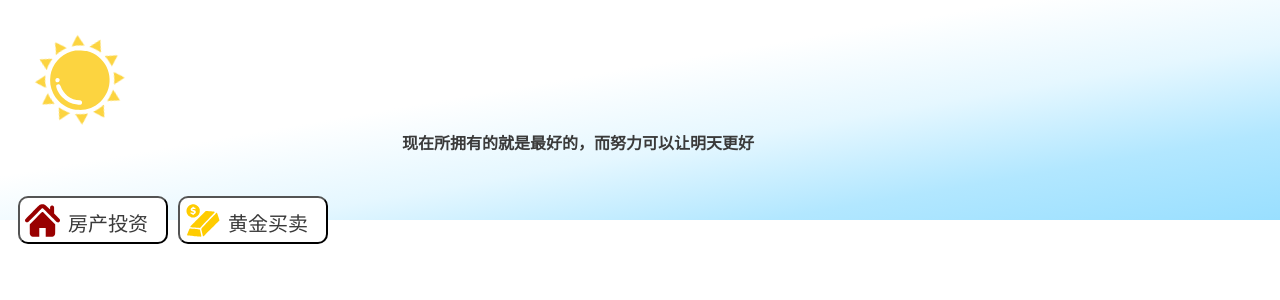
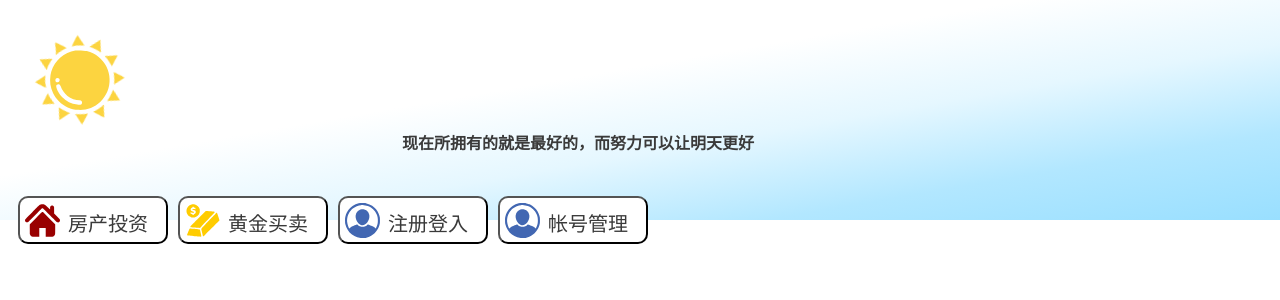
Before and after one commit to shanwu/web, a React (Create React App) app: page /#/ in a window 1280 px wide. Shown: the top 300 px of the page. Built offline with nearby package versions, Linux system fonts and the light colour scheme.

Commit message:
change: Add input form for 'Register page'

```diff
--- a/src/App.js
+++ b/src/App.js
@@ -97,7 +97,20 @@ export default class App extends React.Component {
           textColor='#3a3a3a'
           onClickListener={() => { this.nextPath('gold') }} />
 
-        {/* <RoundIconButton
+        { <RoundIconButton
+          icon={accountLogo}
+          marginLeft='10px'
+          marginTop='20px'
+          marginBottom='20px'
+          background='white'
+          text='注册登入'
+          height='48px'
+          width='150px'
+          roundRadius='10px'
+          textColor='#3a3a3a'
+          onClickListener={() => { this.nextPath('register') }} /> }
+
+        { <RoundIconButton
           icon={accountLogo}
           marginLeft='10px'
           marginTop='20px'
@@ -108,7 +121,7 @@ export default class App extends React.Component {
           width='150px'
           roundRadius='10px'
           textColor='#3a3a3a'
-          onClickListener={() => { this.nextPath('register') }} /> */}
+          onClickListener={() => { this.nextPath('register') }} /> }
       </div>
     );
   }
--- /dev/null
+++ b/src/component/RegisterForm.js
@@ -0,0 +1,71 @@
+import React from 'react';
+
+export default class RegisterForm extends React.Component {
+    constructor(props) {
+        super(props)
+        this.state = {
+            idValue: '',
+            passwrdValue: '',
+            rePasswrdValue: '',
+        };
+        this.handleIdChange = this.handleIdChange.bind(this);
+        this.handlePasswrdChange = this.handlePasswrdChange.bind(this);
+        this.handleRePasswrdChange = this.handleRePasswrdChange.bind(this);
+        this.handleSubmit = this.handleSubmit.bind(this);
+    }
+
+
+    handleIdChange(event) {
+        this.setState({idValue: event.target.value});
+    }
+
+    handleSubmit(event) {
+        var result = validFormValue(this.state.idValue, this.state.passwrdValue, this.state.rePasswrdValue);
+        if(!result) {
+            alert('Please check your input!')
+            return;
+        }
+        alert('id: ' + this.state.idValue + '\npasswrd: '+ this.state.passwrdValue+ '\nre-passwrd: '+ this.state.rePasswrdValue)
+        event.preventDefault();
+    }
+
+    handlePasswrdChange(event) {
+        this.setState({passwrdValue: event.target.value});
+    }
+
+    handleRePasswrdChange(event) {
+        this.setState({rePasswrdValue: event.target.value});
+    }
+
+
+
+    render() {
+        return (
+            <form onSubmit= {this.handleSubmit}>
+                <label >
+                    Id:
+                    <input type="text" value={this.state.idValue} onChange={this.handleIdChange} />
+                </label><br/>
+                <label>
+                    Password:
+                    <input type='password' value={this.state.passwrdValue} onChange={this.handlePasswrdChange} />
+                </label><br/>
+                <label>
+                    Re-Enter Password:
+                    <input type='password' value={this.state.rePasswrdValue} onChange={this.handleRePasswrdChange} />
+                </label><br/>
+                <input type='submit' value='发出'/>
+            </form>
+        );
+    }
+
+}
+
+
+function validFormValue(id, passwrd, rePassWrd) {
+    if(id === '' || passwrd === '' || rePassWrd === '') {
+        return false;
+    }
+
+    return passwrd === rePassWrd;
+}
--- a/src/page/RegisterPage.js
+++ b/src/page/RegisterPage.js
@@ -1,4 +1,5 @@
 import React from 'react';
+import RegisterForm from '../component/RegisterForm'
 
 export default class RegisterPage extends React.Component {
     constructor(props) {
@@ -6,6 +7,8 @@ export default class RegisterPage extends React.Component {
     }
 
     render() {
-        return (<h1>Account Registration page</h1>);
+        return (
+           <RegisterForm />
+            );
     }
 }
```
